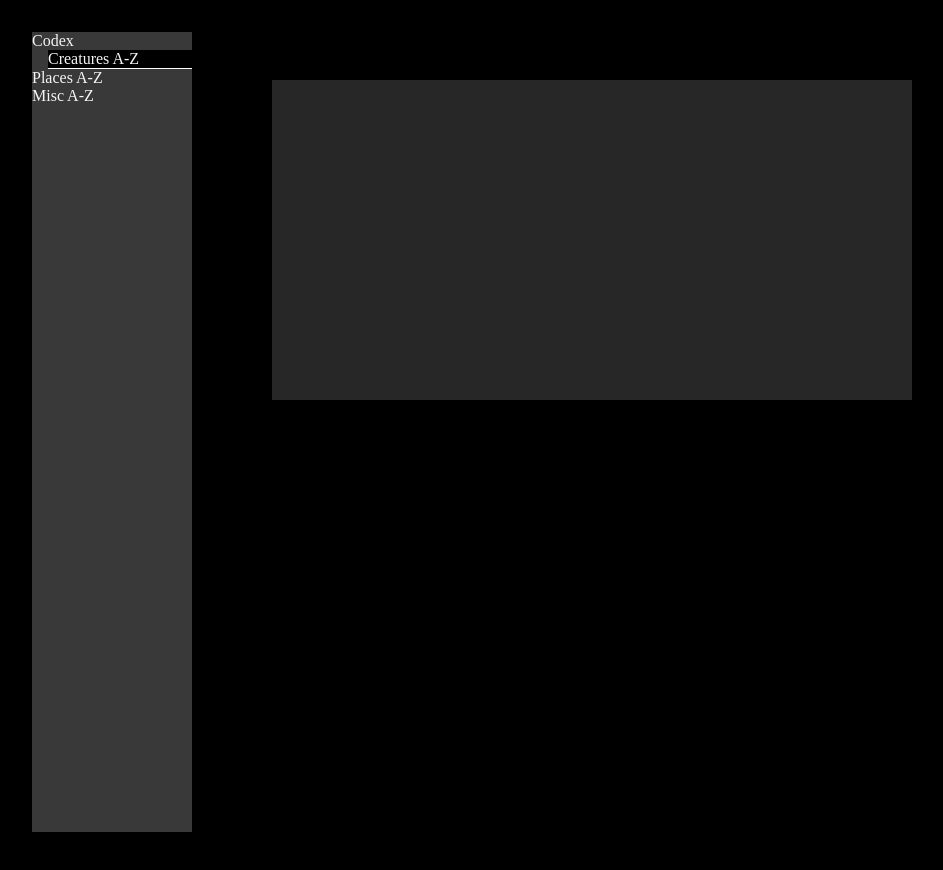
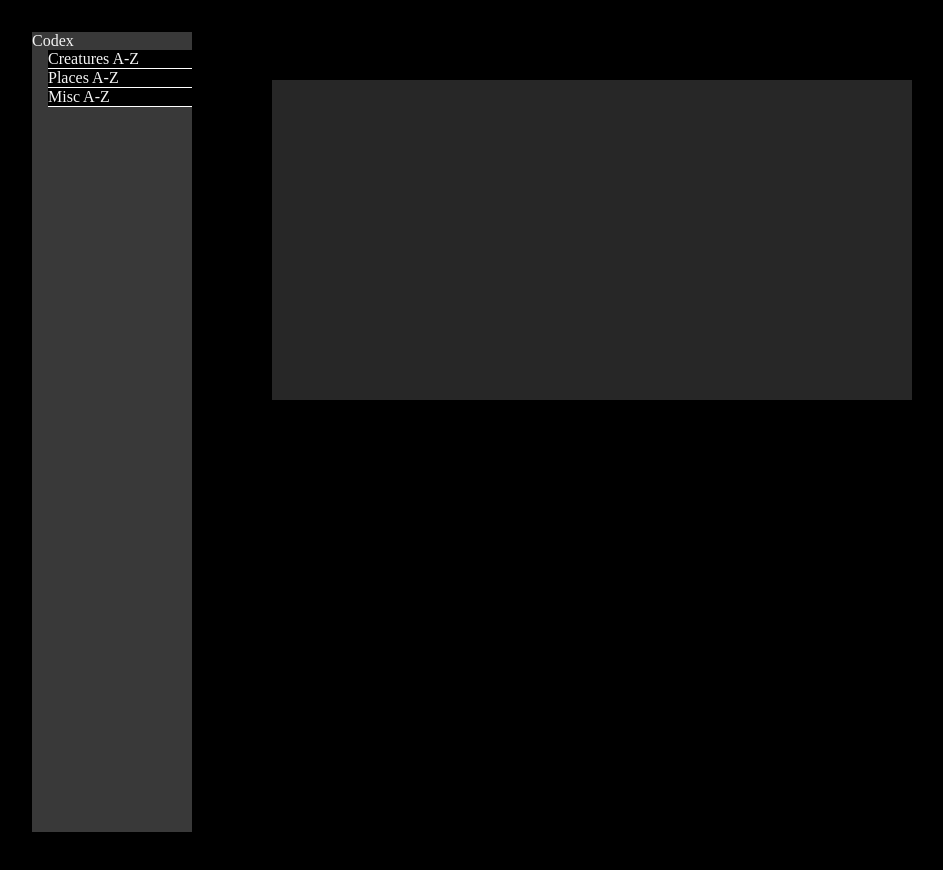
Before and after one commit to dnlstronge/monsters-db, a React (Create React App) app: page / in a window 1280 px wide. Shown: the top 870 px of the page, without its empty margins (0-943 px from the left). Built offline with nearby package versions, Linux system fonts and the light colour scheme.

Commit message:
[x] - add handlers

```diff
--- a/src/Components/Nav/Navbar.tsx
+++ b/src/Components/Nav/Navbar.tsx
@@ -27,14 +27,21 @@ const Navbar: React.FC<navBarProps> = (props) => {
         setShowCreatures(!showCreaturesAZ)
         props.creaturesAZ()
     }
+
+    const handleShowPlaces = () => {
+        setShowPlaceAZ(!showPlaceAZ)
+    }
+    const handleShowMisc = () => {
+        setShowMiscAZ(!showMiscAZ)
+    }
     return (
         <nav className={classes.container}>
 
             <div onClick={handleExpandCodex } className={classes.codex}>Codex
                 <section className={classes.expandcodex} >
-                    <div onClick={handleShowCreaturesAZ} className={creaturesStyle}>Creatures A-Z</div>
-                    <div className={classes.section}>Places A-Z</div>
-                    <div className={classes.section}>Misc A-Z</div>
+                    <p onClick={handleShowCreaturesAZ} className={creaturesStyle}>Creatures A-Z</p>
+                    <p className={placeStyle}>Places A-Z</p>
+                    <p className={miscStyle}>Misc A-Z</p>
                 </section>
             </div>
 
```
